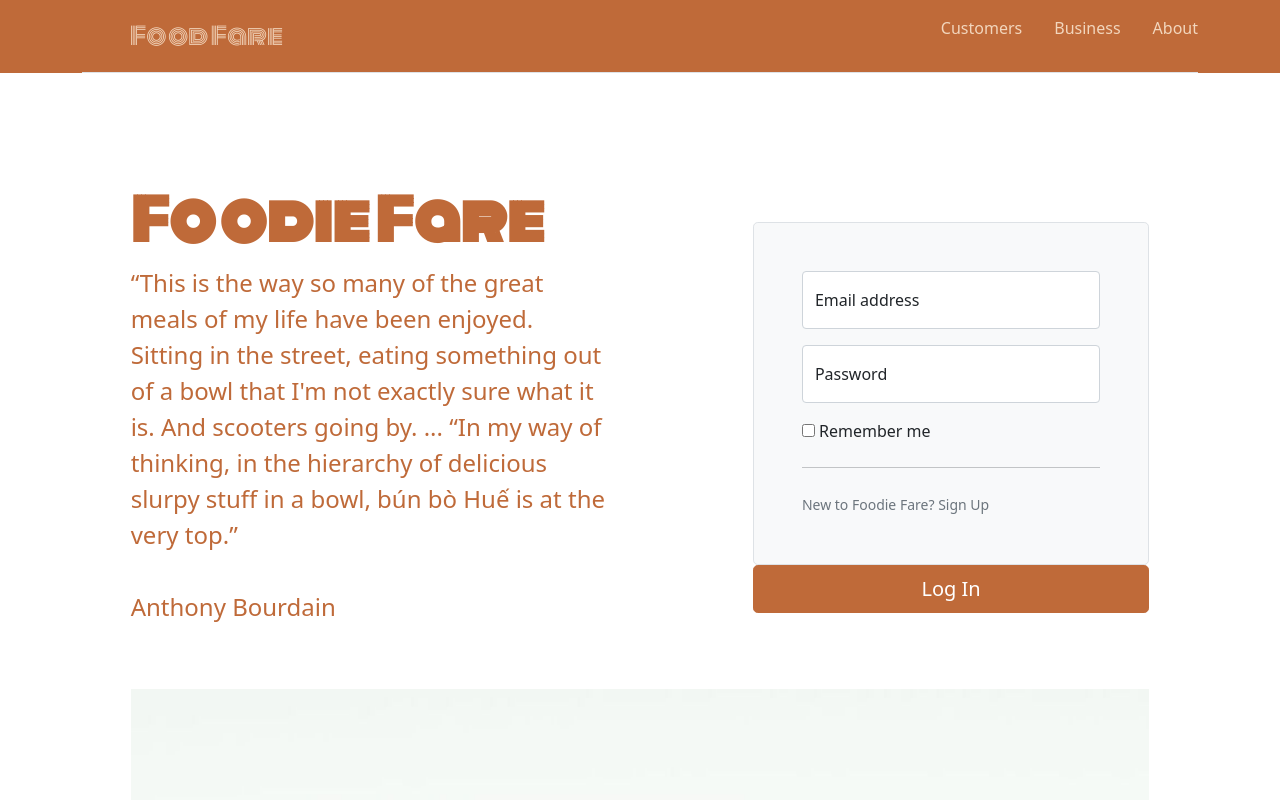
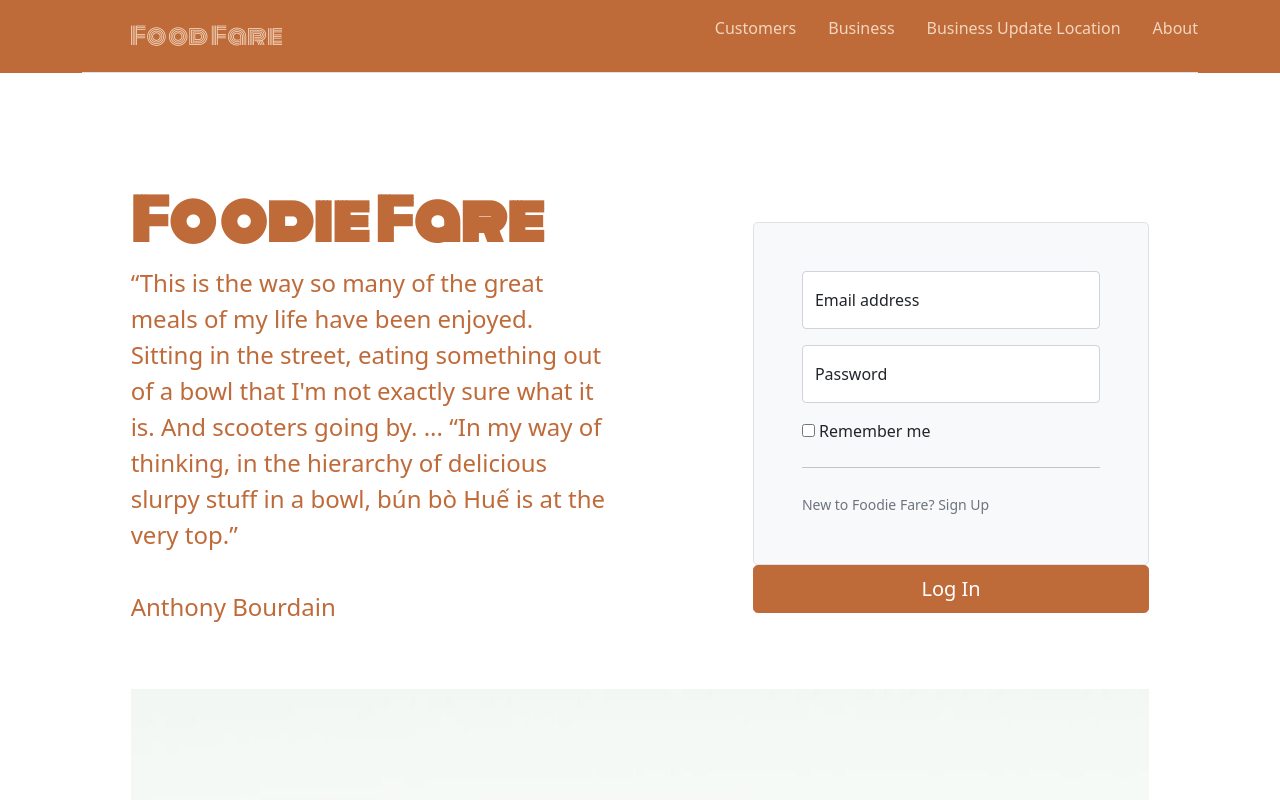
Before and after one commit to mgainer126/foodiofare, a React (Create React App) app in the folder client/: page / in a window 1280 px wide. Shown: the top 800 px of the page. Built offline with nearby package versions, Linux system fonts and the light colour scheme; the HTML template or start-up script is replaced by a standard one.

Commit message:
updates to header to include business update location

```diff
--- a/client/src/components/Header/Header.jsx
+++ b/client/src/components/Header/Header.jsx
@@ -30,6 +30,12 @@ function Header() {
                 </Link>
               </li>
               <li className="nav-item">
+                <Link to="/vendorEdit" className="link">
+                  <p className="header-link">Business Update Location</p>
+                </Link>
+              </li>
+
+              <li className="nav-item">
                 <p className="header-link">About</p>
               </li>
             </ul>
```
